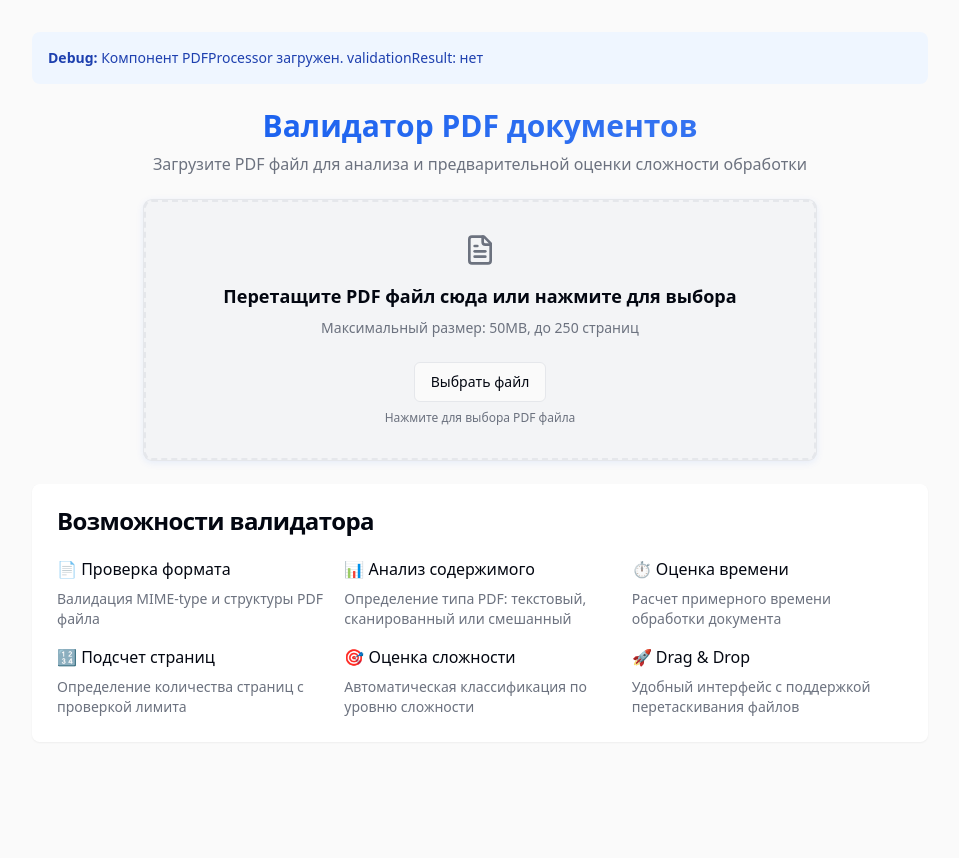
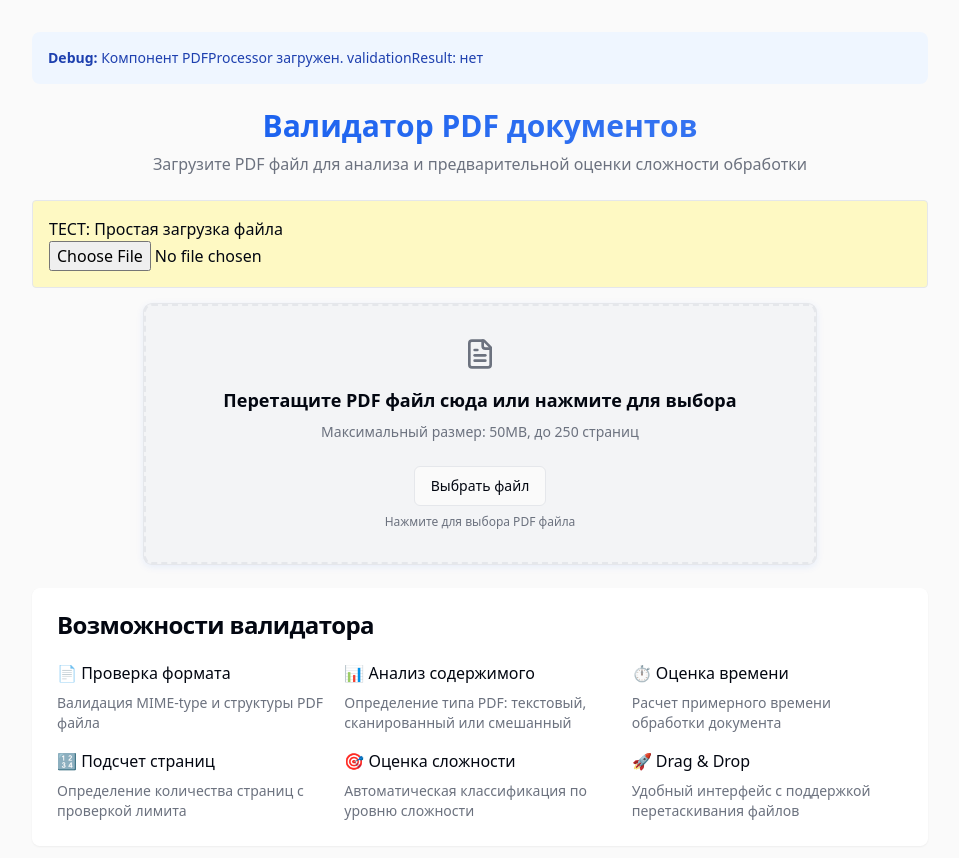
Before and after one commit to Cryptostar7777/pdf-guardian-validate-analyze, a React (Vite) app: page / in a window 1280 px wide. Shown: the top 858 px of the page, without its empty margins (160-1119 px from the left). Before the commit the page ends 800 px from the top, so only its background shows below. Built offline with nearby package versions, Linux system fonts and the light colour scheme.

Commit message:
Fix: Debug file upload
Added more debug logging to `src/components/PDFUploadZone.tsx` to further investigate the file upload issue.

```diff
--- a/src/components/PDFProcessor.tsx
+++ b/src/components/PDFProcessor.tsx
@@ -78,10 +78,44 @@ export const PDFProcessor: React.FC = () => {
 
       {/* Upload Zone */}
       {!validationResult && (
-        <PDFUploadZone
-          onFileValidated={handleFileValidated}
-          className="max-w-2xl mx-auto"
-        />
+        <div className="space-y-4">
+          {/* Простой тест */}
+          <div className="bg-yellow-100 p-4 rounded border">
+            <h3>ТЕСТ: Простая загрузка файла</h3>
+            <input
+              type="file"
+              accept=".pdf"
+              onChange={(e) => {
+                console.log('🔥 ПРОСТОЙ INPUT - файл выбран:', e.target.files?.[0]);
+                const file = e.target.files?.[0];
+                if (file) {
+                  console.log('🔥 Файл:', file.name, file.type, file.size);
+                  // Попробуем простой вызов
+                  handleFileValidated({
+                    isValid: true,
+                    fileInfo: {
+                      name: file.name,
+                      size: file.size,
+                      type: file.type,
+                      lastModified: file.lastModified,
+                      pageCount: 1
+                    },
+                    pdfType: 'text',
+                    complexity: 'low',
+                    estimatedProcessingTime: 5,
+                    errors: [],
+                    warnings: []
+                  });
+                }
+              }}
+            />
+          </div>
+
+          <PDFUploadZone
+            onFileValidated={handleFileValidated}
+            className="max-w-2xl mx-auto"
+          />
+        </div>
       )}
 
       {/* Validation Result */}
```
